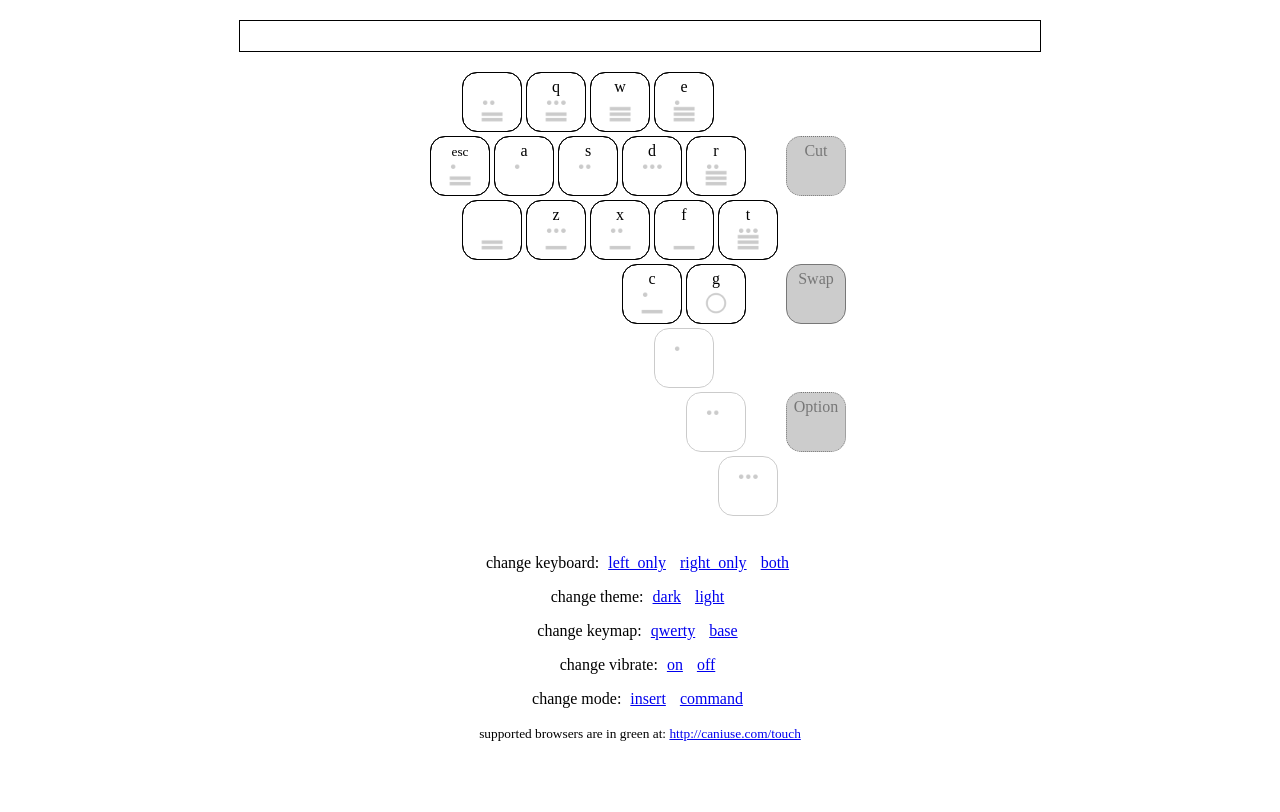
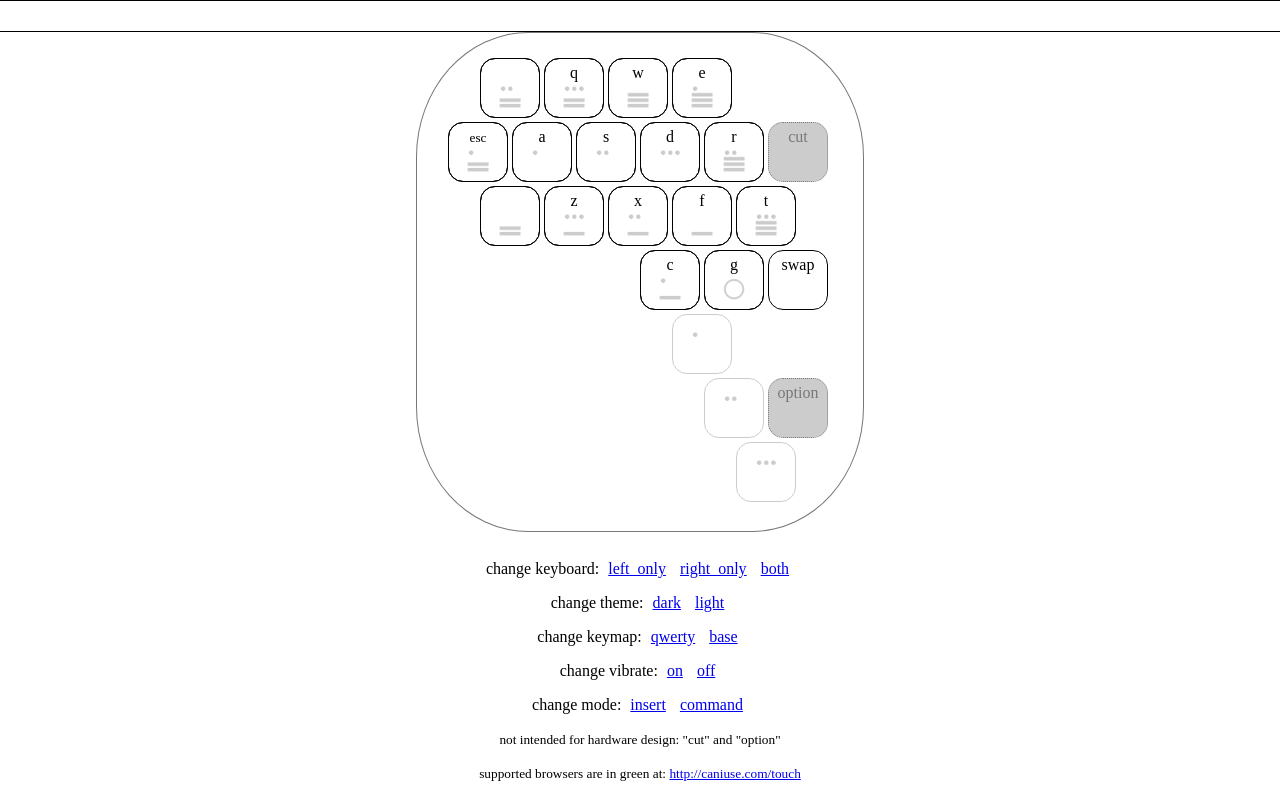
Before and after one commit to vaskoiii/symmetric-keyboard, a PHP site: page /index.php in a window 1280 px wide. Before the commit the page ends 741 px from the top, so only its background shows below. Run offline with PHP 8.4, Linux system fonts and the light colour scheme; data that the repository does not hold is empty.

Commit message:
hardware outline

```diff
--- a/config.sample.php
+++ b/config.sample.php
@@ -3,6 +3,10 @@
 # description: available keymaps
 
 $debug = 2; # 1=true or 2=false
+
+$default = array(
+	'vibrate' => 'off',
+);
 
 $vibrate = 50; # vibrate time in ms
 
--- a/index.php
+++ b/index.php
@@ -19,6 +19,9 @@ foreach ($v2 as $k3 => $v3) {
 $keymap_json = json_encode($keymap);
 $keymap_text_json = json_encode($keymap_text);
 # function
+function to_html($s1) {
+	return htmlentities($s1);
+}
 function print_key($side, $key) {
 	$s1 = 'l';
 	if ($side == '1')
@@ -93,6 +96,40 @@ function ptswap($id) {
 		e.preventDefault()
 	}, false) <?
 }
+function ptclear($s1) { ?>
+	did('<?= to_html($s1); ?>').addEventListener('touchstart', function(e){
+		if (vibrate == 1)
+			navigator.vibrate(<?= $vibrate; ?>);
+	}, false)
+	did('<?= to_html($s1); ?>').addEventListener('touchend', function(e){
+		// opera requires textarea for copy operations?
+		if (did('output_text').innerHTML) {
+			did('output_text').select();
+			document.execCommand('cut');
+			did('output_text').innerHTML = '';
+		}
+		did('output').innerHTML = '';
+		e.preventDefault()
+	}, false) <?
+}
+function ptoption($s1) { ?>
+	did('<?= to_html($s1); ?>').addEventListener('touchstart', function(e){
+		if (vibrate == 1)
+			navigator.vibrate(<?= $vibrate; ?>);
+	}, false)
+	did('<?= to_html($s1); ?>').addEventListener('touchend', function(e){
+		o1 = did('option_block');
+		switch (o1.style.display) {
+			case 'block':
+				o1.style.display = 'none';
+			break;
+			default:
+				o1.style.display = 'block';
+			break;
+		}
+		e.preventDefault()
+	}, false) <?
+}
 ?><!doctype html>
 <html id="html">
 <head>
@@ -115,8 +152,16 @@ function ptswap($id) {
 	// global scope for keymap
 	<? # cant encode because already should be html ?>
 	var keymap = <?= ($keymap_json); ?>;
-	var keymap_text = <?= ($keymap_text_json); ?>;
-	var vibrate = 1;
+	var keymap_text = <?= ($keymap_text_json); ?>;<?
+	if (!empty($default['vibrate'])) {
+	switch ($default['vibrate']) {
+		case 'on': ?>
+			var vibrate = 1; <?
+		break;
+		default: ?>
+			var vibrate = 2; <?
+		break;
+	} } ?>
 	var mirror = 2;
 	var current = '00';
 	function did(s1) {
@@ -218,6 +263,7 @@ else
 </span>
 <div id="output"></div>
 <div id="both">
+	<div id="left_base">
 	<div id="left"><?
 		print_key('0', '0000');
 		print_key('0', '0001');
@@ -239,12 +285,17 @@ else
 		<div id="ml16"><img src="vhex/export/01.png" /></div>
 		<div id="ml17"><img src="vhex/export/02.png" /></div>
 		<div id="ml18"><img src="vhex/export/03.png" /></div>
+		<div id="lswap">swap</div>
+		<div id="lclear">cut</div>
+		<div id="loption">option</div>
 	</div>
+	</div><?/*
 	<div id="extra">
 		<div id="clear">Cut</div>
-		<div id="cswap">Swap</div>
+		<!-- <div id="cswap">Swap</div> -->
 		<div id="option">Option</div>
 	</div>
+	*/?><div id="right_base">
 	<div id="right"><?
 		print_key('1', '0000');
 		print_key('1', '0001');
@@ -266,9 +317,13 @@ else
 		<div id="mr16"><img src="vhex/export/01.png" /></div>
 		<div id="mr17"><img src="vhex/export/02.png" /></div>
 		<div id="mr18"><img src="vhex/export/03.png" /></div>
+		<div id="rswap">swap</div>
+		<div id="rclear">cut</div>
+		<div id="roption">option</div>
+	</div>
 	</div>
 </div>
-<br clear="all" />
+<!-- <br clear="all" /> -->
 <script>
 	var i1 = (window.innerWidth - 800)/2;
 	if (i1 > 0) {
@@ -276,26 +331,26 @@ else
 	}
 </script>
 
-<span id="option_block" style="display: block;">
+<span id="option_block" style="margin-top: 30px; margin-bottom: 30px; display: block;">
 	<script>
 		function choose_keyboard($mode) {
 			switch ($mode) {
 				case 'left':
-					did('left').style.display = 'inline-block';
-					did('right').style.display = 'none';
+					did('left_base').style.display = 'inline-block';
+					did('right_base').style.display = 'none';
 					// did('both').style.width = '352px'
-					did('both').style.width = '440px'
+					did('both').style.width = '465px'
 				break;
 				case 'right':
-					did('left').style.display = 'none';
-					did('right').style.display = 'inline-block';
+					did('left_base').style.display = 'none';
+					did('right_base').style.display = 'inline-block';
 					// did('both').style.width = '352px'
-					did('both').style.width = '440px'
+					did('both').style.width = '465px'
 				break;
 				case 'both':
-					did('left').style.display = 'inline-block';
-					did('right').style.display = 'inline-block';
-					did('both').style.width = '800px'
+					did('left_base').style.display = 'inline-block';
+					did('right_base').style.display = 'inline-block';
+					did('both').style.width = '1000px'
 				break;
 			}
 		}
@@ -342,6 +397,7 @@ else
 		<a href="javascript: alert('insert mode is currently the only available mode');">insert</a>
 		<a href="javascript: alert('command mode not yet implemented')">command</a>
 	</p>
+	<p><small>not intended for hardware design: "cut" and "option"</small></p>
 	<p><small>supported browsers are in green at: <nobr><a href="http://caniuse.com/touch">http://caniuse.com/touch</a></nobr></small></p>
 </span>
 <script>
@@ -391,42 +447,18 @@ else
 		ptmeta('mr17', '10');
 		ptmeta('mr18', '11');
 		# swap
-		ptswap('cswap');
-		?>
-		did('clear').addEventListener('touchstart', function(e){
-			if (vibrate == 1)
-				navigator.vibrate(<?= $vibrate; ?>);
-		}, false)
-		did('clear').addEventListener('touchend', function(e){
-			// opera requires textarea for copy operations?
-			if (did('output_text').innerHTML) {
-				did('output_text').select();
-				document.execCommand('cut');
-				did('output_text').innerHTML = '';
-			}
-			did('output').innerHTML = '';
-			e.preventDefault()
-		}, false)
-		did('option').addEventListener('touchstart', function(e){
-			if (vibrate == 1)
-				navigator.vibrate(<?= $vibrate; ?>);
-		}, false)
-		did('option').addEventListener('touchend', function(e){
-			o1 = did('option_block');
-			switch (o1.style.display) {
-				case 'block':
-					o1.style.display = 'none';
-				break;
-				default:
-					o1.style.display = 'block';
-				break;
-			}
-			e.preventDefault()
-		}, false)
+		ptswap('lswap');
+		ptswap('rswap');
+		ptclear('lclear');
+		ptclear('rclear');
+		ptoption('loption');
+		ptoption('roption'); ?>
+		// dont hide typing output
+		document.body.scrollTop = document.documentElement.scrollTop = 0;
 	}, false)
 </script>
 <script>
-	if (screen.width <= 840) {
+	if (screen.width <= 940) {
 		choose_keyboard('left');
 	}
 </script>
--- a/style.php
+++ b/style.php
@@ -3,7 +3,7 @@ html {
 	margin: 0px;
 	padding: 0px; }
 body {
-	margin: 0px 10px;
+	margin: 0px;
 	padding: 0px;
 	text-align: center; }
 div {
@@ -32,7 +32,10 @@ img {
 		margin: 0px 5px; }
 #extra {
 	display: inline-block;
+	display: none;
 	position: relative;
+	margin-left: -32px;
+	margin-right: -32px;
 	border: none;
 	width: 64px;
 	height: 448px;
@@ -48,25 +51,62 @@ img {
 		margin-left: -32px; }
 	#clear {
 		top: 64px; }
+	#lclear,
+	#rclear,
+	#loption,
+	#roption {
+		border: 1px dotted;
+		color: #777;
+		background: #ccc; }
 	#cswap {
 		top: 192px;
 		border: 1px solid; }
+	#loption {
+		position: absolute;
+		top: 320px;
+		left: 320px;
+		}
+	#lclear {
+		position: absolute;
+		top: 64px;
+		left: 320px;
+		}
+	#lswap {
+		position: absolute;
+		top: 192px;
+		left: 320px;
+		}
+	#roption {
+		position: absolute;
+		top: 320px;
+		left: 0px;
+		}
+	#rclear {
+		position: absolute;
+		top: 64px;
+		left: 0px;
+		}
+	#rswap {
+		position: absolute;
+		top: 192px;
+		left: 0px;
+		}
 	#option {
 		top: 320px;
 		margin-bottom: 20px; }
 #both {
 	border: 1px;
 	margin: 0px auto;
-	width: 352px; /* width of 5.5 squares */
-	height: 448px; /* height  of 7 squares */
+	height: 498px;
 	/* controls the separation in between left and right keypad */
-	width: 800px; }
+	width: 1000px; }
 #output {
 	border-radius: 0px;
+	border-right: 0px;
+	border-left: 0px;
 	text-align: center;
 	width: 100%;
-	max-width: 800px;
-	margin: 20px auto;
+	margin: 0px auto;
 	min-height: 30px;
 	height: auto; }
 	#output img {
@@ -96,36 +136,42 @@ img {
 	#mr18, #mri18, #ml18, #mli18,
 	#rlmxx {
 		position: absolute; }
+#right_base {
+	display: inline-block;
+	border: 1px solid #777;
+	width: 396px;
+	height: 448px;
+	padding: 25px; }
 #right {
 	border: none;
 	position: relative;
-	width: 352px;
+	width: 384px;
 	height: 448px;
 	display: inline-block; } <?
-	print_akey(224, 64, '1', '0001');
-	print_akey(160, 64, '1', '0010');
-	print_akey(96, 64, '1', '0011');
-	print_akey(64, 128, '1', '0100');
-	print_akey(96, 192, '1', '0101');
-	print_akey(128, 128, '1', '0110');
-	print_akey(192, 128, '1', '0111');
-	print_akey(256, 128, '1', '1000');
-	print_akey(288, 64, '1', '1001');
-	print_akey(256, 0, '1', '1010');
-	print_akey(192, 0, '1', '1011');
-	print_akey(128, 0, '1', '1100');
-	print_akey(64, 0, '1', '1101');
-	print_akey(32, 64, '1', '1110');
-	print_akey(0, 128, '1', '1111');
-	print_akey(32, 192, '1', '0000'); ?>
+	print_akey(256, 64, '1', '0001');
+	print_akey(192, 64, '1', '0010');
+	print_akey(128, 64, '1', '0011');
+	print_akey(96, 128, '1', '0100');
+	print_akey(128, 192, '1', '0101');
+	print_akey(160, 128, '1', '0110');
+	print_akey(224, 128, '1', '0111');
+	print_akey(288, 128, '1', '1000');
+	print_akey(320, 64, '1', '1001');
+	print_akey(288, 0, '1', '1010');
+	print_akey(224, 0, '1', '1011');
+	print_akey(160, 0, '1', '1100');
+	print_akey(96, 0, '1', '1101');
+	print_akey(64, 64, '1', '1110');
+	print_akey(32, 128, '1', '1111');
+	print_akey(64, 192, '1', '0000'); ?>
 	#mr16 {
-		left: 64px;
+		left: 96px;
 		top: 256px; }
 	#mr17 {
-		left: 32px;
+		left: 64px;
 		top: 320px; }
 	#mr18 {
-		left: 0px;
+		left: 32px;
 		top: 384px; }
 	#r01, #r02, #r03, #r04,
 	#r05, #r06, #r07, #r08,
@@ -134,10 +180,16 @@ img {
 	#mr16, #mr17, #mr18, #rlmxx {
 		transform: scaleX(-1);
 	}
+#left_base {
+	display: inline-block;
+	border: 1px solid #777;
+	width: 396px;
+	height: 448px;
+	padding: 25px; }
 #left {
 	border: none;
 	position: relative;
-	width: 352px; /* width of 5.5 squares */
+	width: 384px; /* width of 6 squares */
 	height: 448px; /* height  of 7 squares */
 	display: inline-block; } <?
 	print_akey(64, 64, '0', '0001');
```
